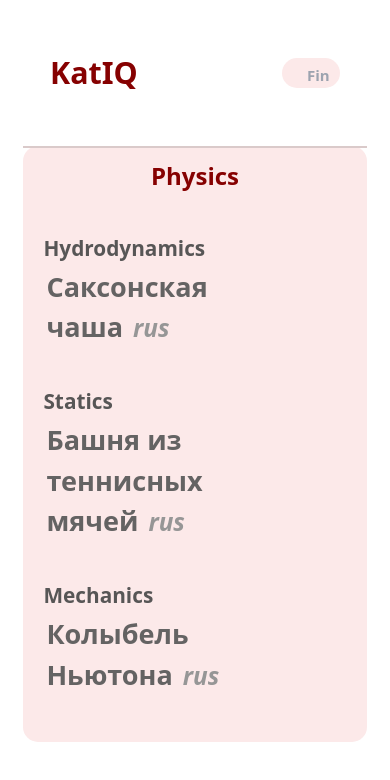
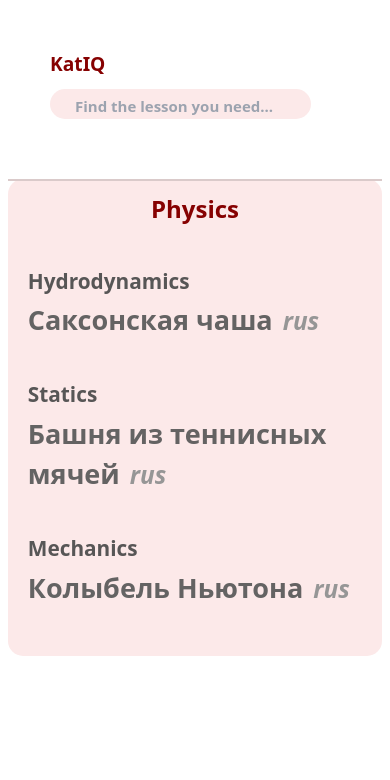
Before and after one commit to kattiers/katIQ, an Angular app: page / in a window 390 px wide. Shown: the top 780 px of the page. Built offline with nearby package versions, Linux system fonts and the light colour scheme.

Commit message:
Update lesson-showing.component.css

```diff
--- a/src/app/lesson-showing/lesson-showing.component.css
+++ b/src/app/lesson-showing/lesson-showing.component.css
@@ -177,3 +177,110 @@
     width: 100%;
     display: flex;
 }
+
+@media (max-width: 768px) {
+    .header-container {
+        flex-direction: column;
+    }
+
+    .headline {
+        font-size: 150%;
+        padding: 5px;
+    }
+
+    .button {
+        font-size: 14px;
+        padding: 8px;
+    }
+
+    .videoLesson {
+        width: 95%;
+        height: auto;
+    }
+
+    .description {
+        font-size: 140%;
+        margin-left: 10px;
+        margin-right: 10px;
+    }
+
+    .back-button {
+        left: 5px;
+        top: 40%;
+        transform: translateY(-40%);
+    }
+
+    .lessons {
+        margin-left: 4%;
+        margin-right: 4%;
+    }
+
+    .lesson {
+        width: 100%;
+        margin: 1% 0;
+    }
+
+    .header {
+        flex-direction: column;
+        align-items: flex-start;
+    }
+
+    .header-search {
+        width: 80%;
+        margin: 10px 0;
+    }
+
+    .logo {
+        font-size: 150%;
+    }
+}
+
+@media (max-width: 480px) {
+    .headline {
+        font-size: 120%;
+    }
+
+    .button {
+        font-size: 12px;
+        padding: 5px;
+    }
+
+    .videoLesson {
+        width: 100%;
+        height: auto;
+    }
+
+    .description {
+        font-size: 120%;
+    }
+
+    .back-button {
+        left: 5px;
+        top: 30%;
+        transform: translateY(-30%);
+    }
+
+    .lessons {
+        margin-left: 2%;
+        margin-right: 2%;
+    }
+
+    .lesson {
+        width: 100%;
+        margin: 1% 0;
+    }
+
+    .header {
+        flex-direction: column;
+        align-items: flex-start;
+    }
+
+    .header-search {
+        width: 90%;
+        margin: 10px 0;
+    }
+
+    .logo {
+        font-size: 120%;
+    }
+}
```
